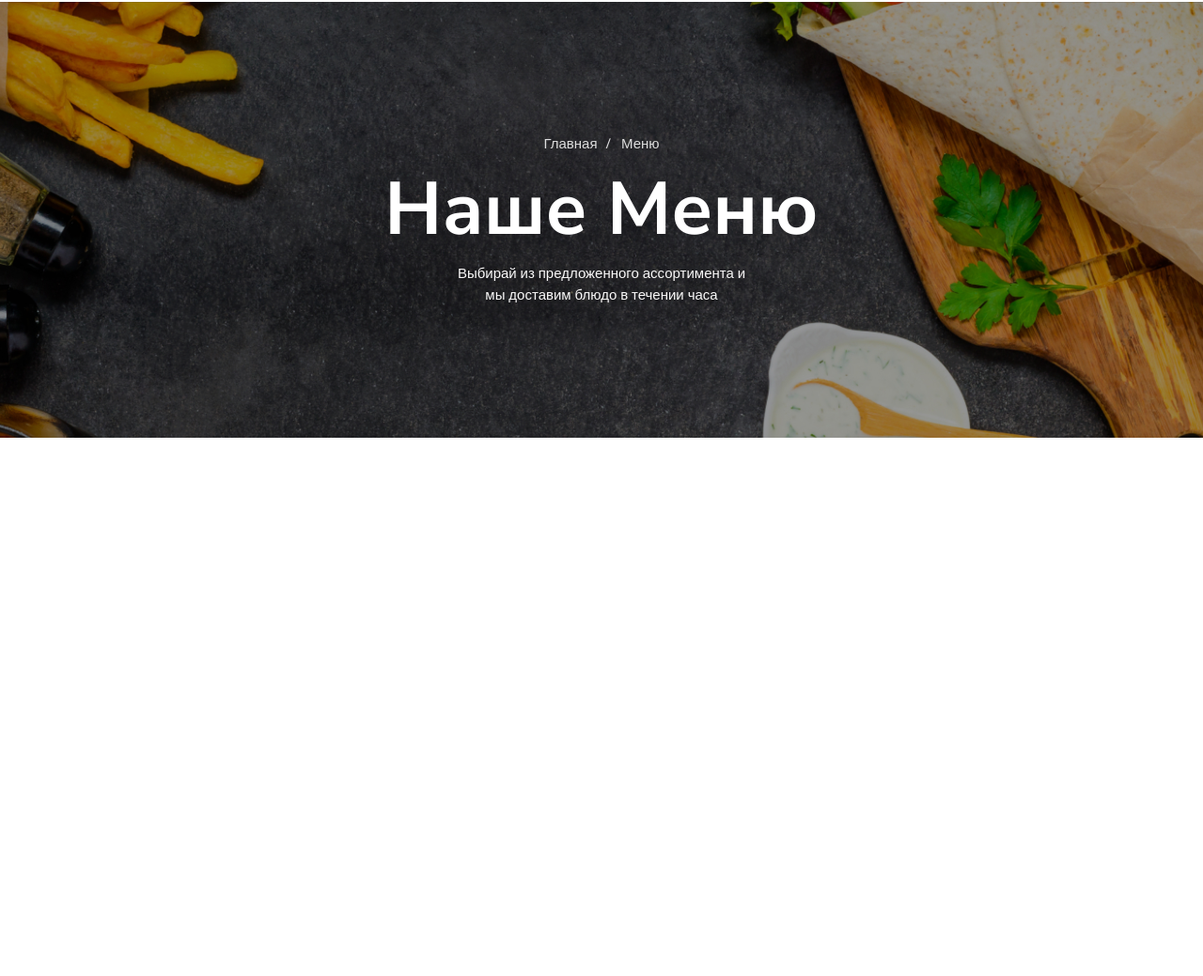
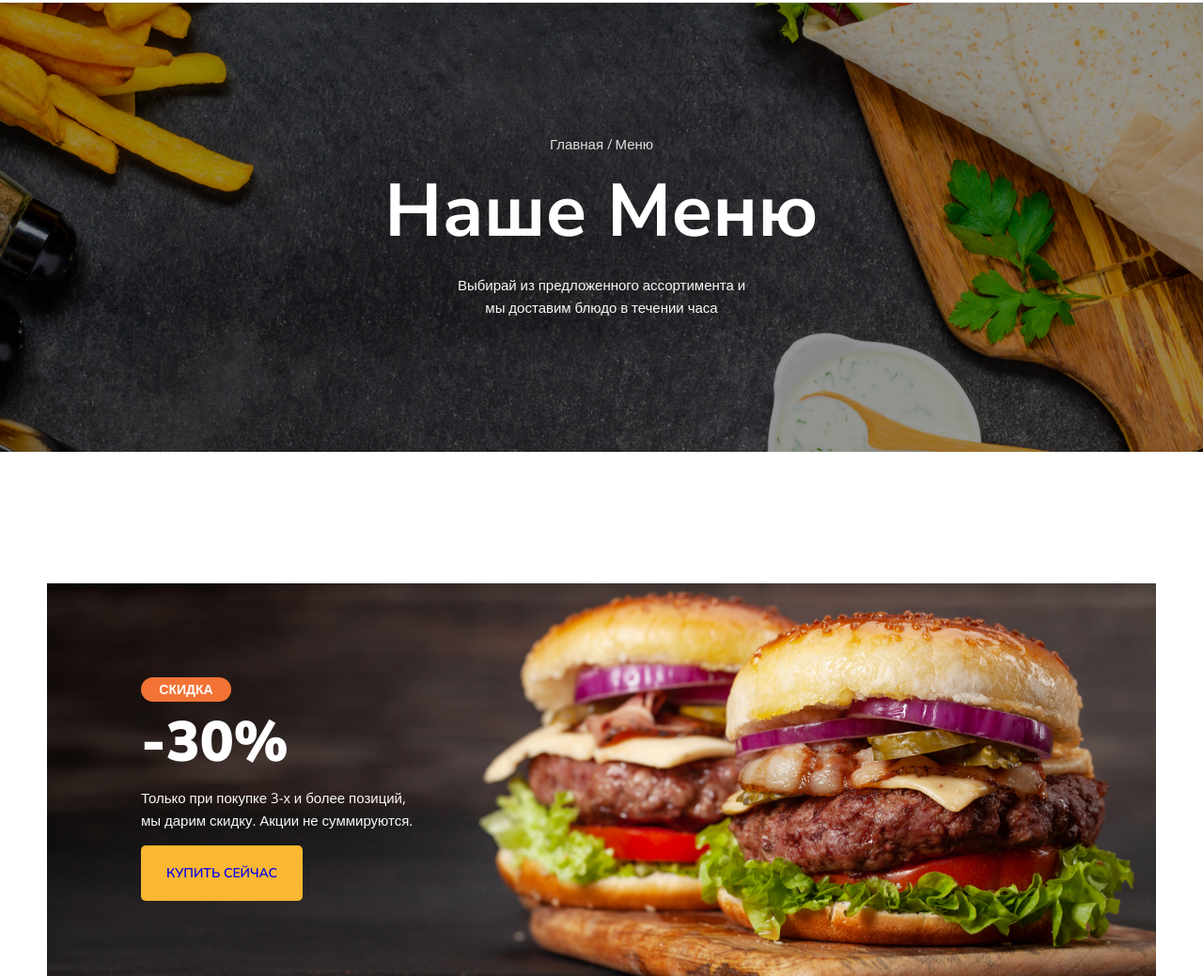
Before and after one commit to VladInvesTORdoc/Module01-Burger, a plain HTML site: page index.html in a window 1280 px wide. Shown: the part 107-1146 px from the top of the page at 94% size. Before the commit the page ends 800 px from the top, so only its background shows below. Drawn offline with nearby package versions, Linux system fonts and the light colour scheme.

Commit message:
changed file index.html and main.css

```diff
--- a/index.html
+++ b/index.html
@@ -1,5 +1,5 @@
 <!DOCTYPE html>
-<html lang="en">
+<html lang="ru">
 <head>
     <meta charset="UTF-8">
     <meta name="viewport" content="width=device-width, initial-scale=1.0">
@@ -12,16 +12,16 @@
 </head>
 <body>
     <header>
-        <div class="conteiner">
+        <div class="container">
             <div class="header">
-                <a href="#" class="header-logo"></a>
+                <a class="header-logo" href="#"></a>
                 <nav>
                     <ul class="header-nav">
                         <li>
-                            <a href="#" class="active">Главная</a>
+                            <a href="#">Главная</a>
                         </li>
                         <li>
-                            <a href="#">Меню</a>
+                            <a class="active" href="#">Меню</a>
                         </li>
                         <li>
                             <a href="#">О нас</a>
@@ -33,7 +33,7 @@
                 </nav>
                 <button type="button" class="button">
                     <span class="button-item">
-                        <img src="images/cart.svg" alt="Корзина">
+                        <img src="images/cart.svg" alt="Корзинка">
                         <span class="button-count">5</span>
                     </span>
                     <span class="button-text">$125</span>
@@ -42,17 +42,13 @@
         </div>
     </header>
     <div class="bg">
-        <div class="conteiner">
+        <div class="container">
             <ul class="breadcrumbs">
                 <li>
-                    <a href="#">
-                        Главная
-                    </a>
+                    <a href="#">Главная</a>
                 </li>
                 <li>
-                    <a href="#">
-                        Меню
-                    </a>
+                    <a href="#">Меню</a>
                 </li>
             </ul>
             <h1 class="title">Наше Меню</h1>
@@ -61,5 +57,22 @@
             </p>
         </div>
     </div>
+    <main>
+        <div class="banner">
+            <div class="container">
+                <div class="banner-box">
+                    <h2 class="banner-title">
+                        <span>скидка</span>
+                        -30%
+                    </h2>
+                    <p class="banner-text">
+                        Только при покупке 3-х и более позиций, мы&nbsp;дарим скидку. Акции не суммируются.
+                    </p>
+                    <a href="#" class="banner-link">купить сейчас</a>
+                </div>
+            </div>
+        </div>
+    </main>
 </body>
+
 </html>
--- a/styles/main.css
+++ b/styles/main.css
@@ -2,11 +2,15 @@ body {
     font-family: 'Nunito Sans', sans-serif;
 }
 
-.conteiner {
+.container {
     max-width: 1180px;
     margin: 0 auto;
     padding-left: 15px;
     padding-right: 15px;
+}
+
+header {
+    border-bottom: 1px solid #DEDEDE;;
 }
 
 .header {
@@ -20,58 +24,55 @@ body {
 
 .header-logo {
     display: block;
+    width: 176px;
+    height: 56px;
     background-image: url(../images/logo.svg);
     background-repeat: no-repeat;
     background-size: cover;
-    width: 176px;
-    height: 56px;
 }
-
 .header-nav {
+    display: flex;
+    gap: 46px;
+    padding-left: 0;
     list-style-type: none;
-    display: flex;
-    padding-left: 0;
-    gap: 46px;
 }
-
 .header-nav a {
     font-size: 20px;
     font-weight: 600;
     color: #443737;
     text-decoration: none;
 }
-
+.header-nav a:hover {
+    color: #FFC725;
+}
 .header-nav a::after {
-    content: "";
+    content: '';
+    display: block;
     width: 100%;
     height: 3px;
     border-radius: 1.5px;
     background: transparent;
-    display: block;
 }
-
 .header-nav a.active::after {
     background: #FFC725;
 }
-
 .button {
     display: flex;
+    gap: 10px;
     align-items: center;
     background-color: transparent;
     border: none;
     padding: 0;
-    gap: 10px;
+    cursor: pointer;
 }
-
 .button-item {
     position: relative;
 }
-
 .button-count {
+    font-size: 13px;
     font-weight: 700;
-    font-size: 13px;
-    color: #FFF;
-    background-color: #F37335;
+    color: #fff;
+    background: #f37335;
     border-radius: 100%;
     position: absolute;
     width: 17px;
@@ -81,44 +82,46 @@ body {
     bottom: 3px;
     right: -4px;
 }
-
 .button-text {
-   color: #443737;
-   font-weight: 700;
-   font-size: 15px;
+    font-size: 15px;
+    font-weight: 700;
+    color: #443737;
 }
-
 .bg {
     text-align: center;
-    color: #fff;
+    color: #ffffff;
     background-image: url(../images/bg.jpg);
     background-size: cover;
     background-position: center center;
     padding: 142px 0;
+    margin-bottom: 140px;
 }
-
 .breadcrumbs {
     padding-left: 0;
     margin-top: 0;
     list-style-type: none;
     display: flex;
     justify-content: center;
-    gap: 16px;
+    gap: 7px;
 }
-
-.breadcrumbs a {
-    color: #dedede;
+.breadcrumbs a{
+    color: #DEDEDE;
     font-size: 15px;
     font-family: 'Open Sans', sans-serif;
-    text-decoration: none;
+    text-decoration: none   ;
 }
-
-.breadcrumbs a::before {
+.breadcrumbs a:hover {
+    color: #FFC725;
+}
+.breadcrumbs a::before{
     content: "/";
     position: relative;
-    left: -7px;
+    left: -3px;
+    pointer-events: none;
 }
-
+.breadcrumbs a:hover::before {
+    color: #DEDEDE;
+}
 .breadcrumbs li:first-child a::before {
     display: none;
 }
@@ -126,15 +129,60 @@ body {
 .title {
     font-size: 79px;
     font-weight: 700;
-    margin-top: 10px;
-    margin-bottom: 10px;
+    margin-top: 17px;
+    margin-bottom: 20px;
 }
-
 .description {
     font-family: 'Open Sans', sans-serif;
     font-size: 15px;
-    line-height: 1.5;
-    color: #faf9f9;
+    line-height: 1.6;
+    color: #FAF9F9;
     max-width: 320px;
     margin: 0 auto;
 }
+
+.banner-box {
+    background-image: url(../images/banner.jpg);
+    background-repeat: no-repeat;
+    background-size: cover;
+    background-position: center center;
+    padding: 100px;
+}
+.banner-title {
+    font-size: 60px;
+    font-weight: 900;
+    color: #fff;
+    margin-top: 0;
+    margin-bottom: 12px;
+}
+.banner-title span {
+    font-size: 14px;
+    font-family: 'Open Sans', sans-serif;
+    font-weight: 600;
+    text-transform: uppercase;
+    background-color: #f37335;
+    border-radius: 14px;
+    padding: 5px 0;
+    display: block;
+    max-width: 96px;
+    text-align: center;
+    margin-bottom: 9px;
+}
+.banner-text {
+    color: #FAF9F9;
+    font-size: 15px;
+    line-height: 1.6;
+    font-family: 'Open Sans', sans-serif;
+    max-width: 353px;
+    margin-top: 0;
+    margin-bottom: 35px;
+}
+.banner-link {
+    font-size: 14px;
+    padding: 20px 27px;
+    text-transform: uppercase;
+    text-decoration: none;
+    color: 1e2f40;
+    background-color: #fbb731;
+    border-radius: 5px;
+}
```
Also changed, not shown: images/banner.jpg (added).
